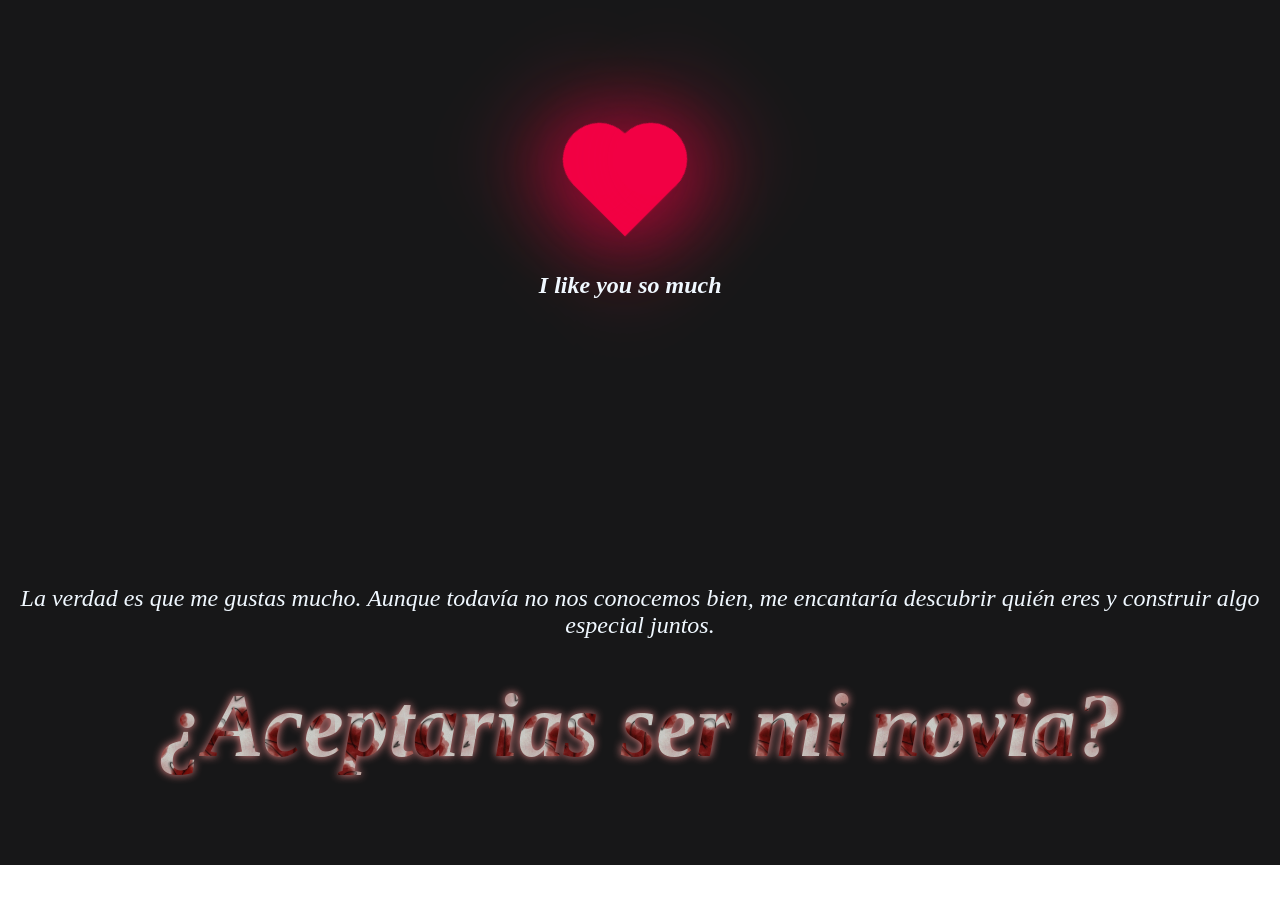
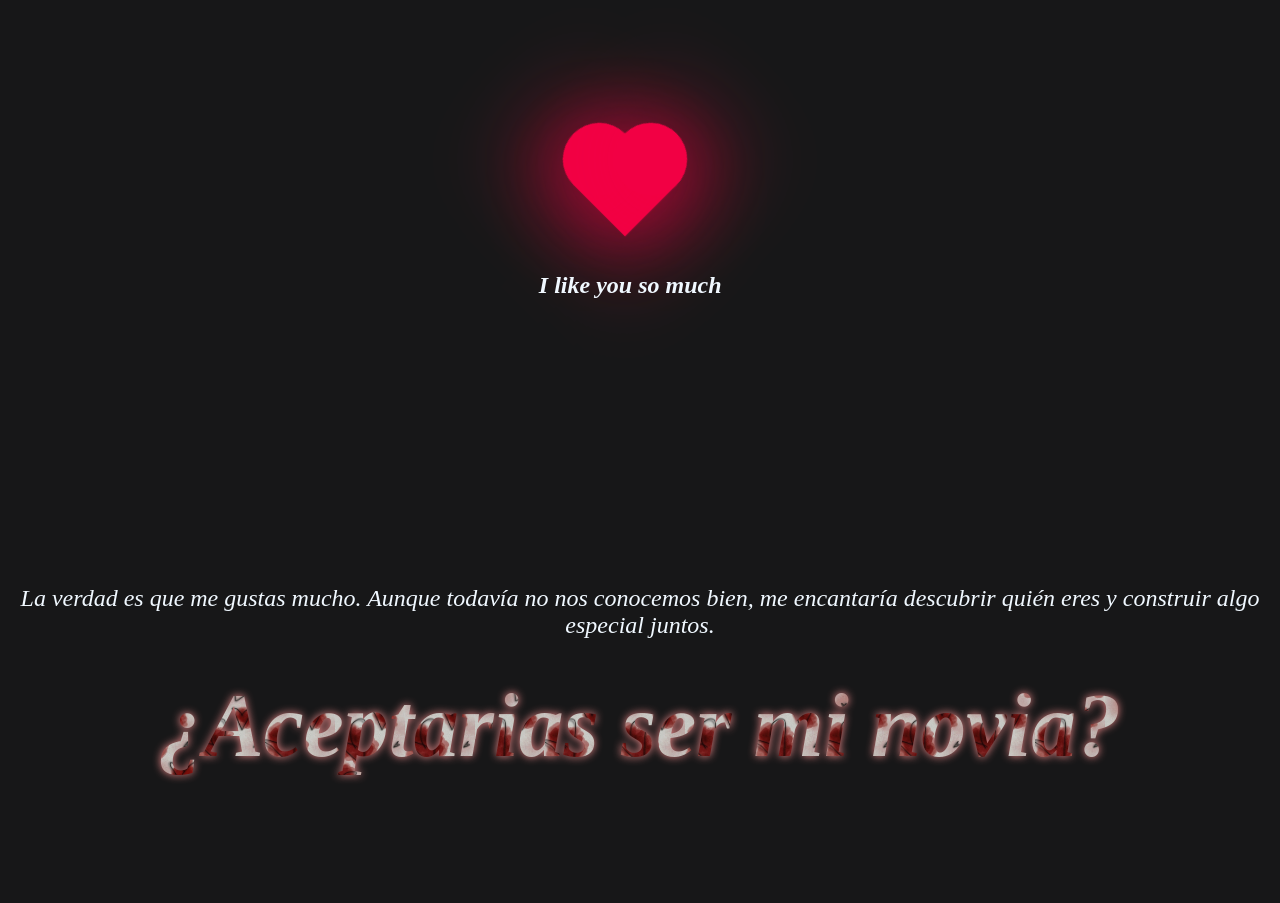
Before and after one commit to RoninKimura/La-Melod-a-del-Destino.github.io, a plain HTML site: page index.html in a window 1280 px wide. Shown: the part 215-1118 px from the top of the page. Before the commit the page ends 1080 px from the top, so only its background shows below. Drawn offline with Linux system fonts and the light colour scheme.

Commit message:
Update index.css
Signed-off-by: RoninKimura <angelnavarrete1210@gmail.com>

```diff
--- a/CSS/index.css
+++ b/CSS/index.css
@@ -65,7 +65,7 @@ body{
 
 #pregunta{
     width: 100%;
-    height: 35vh;
+    height: 70vh;
     background-color: #171718;
     position: relative;
 }
```
